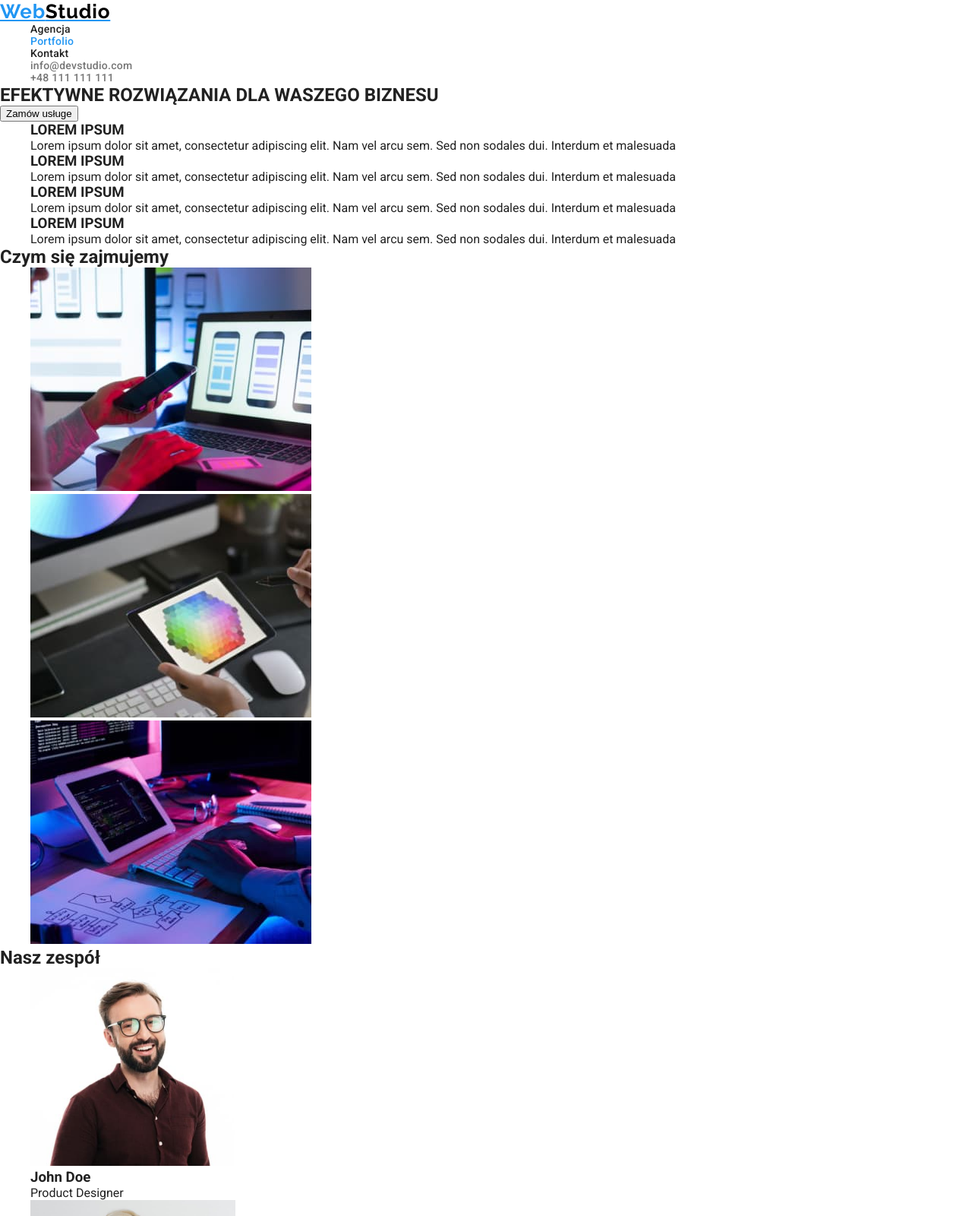
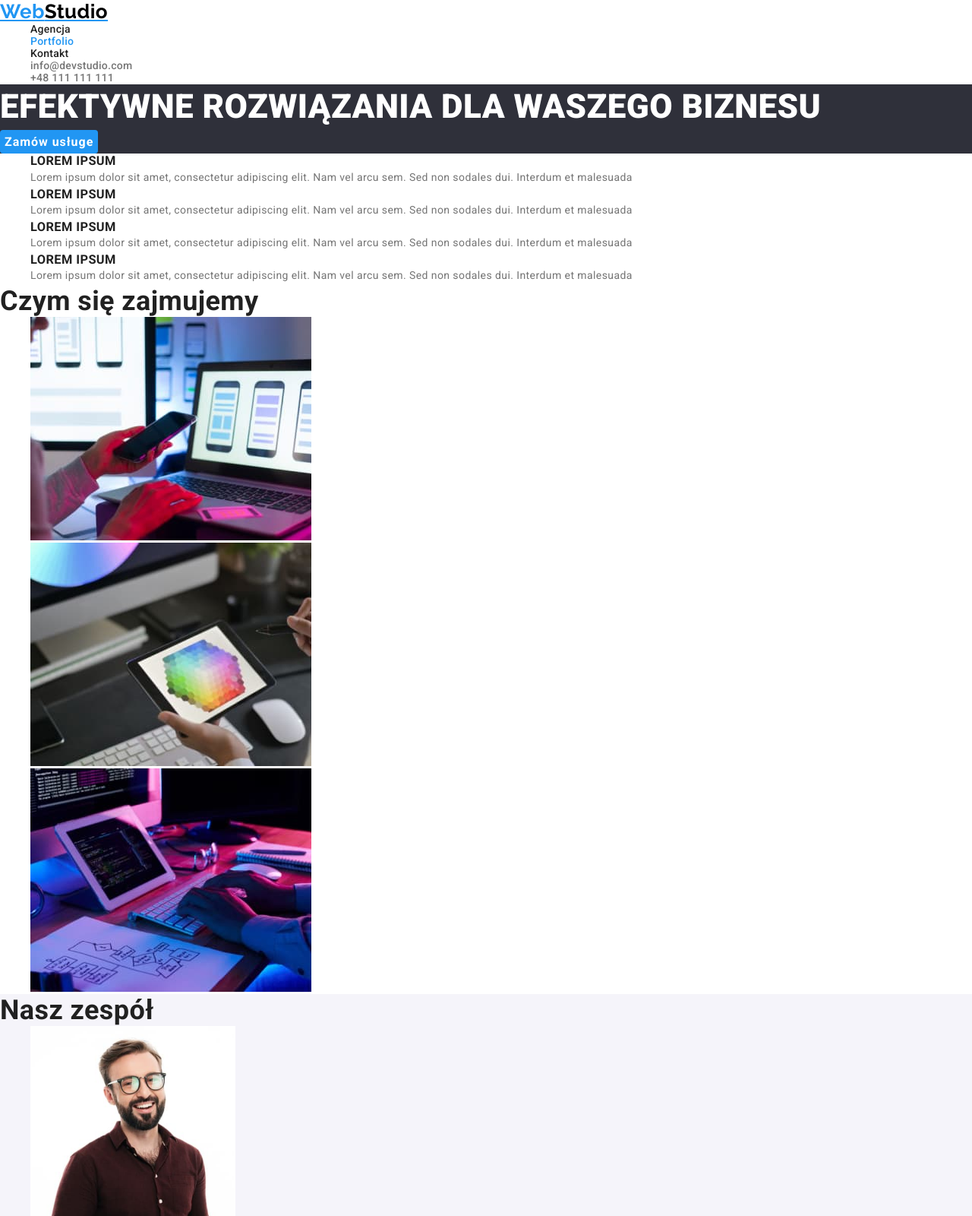
Before and after one commit to tomcek2/goit-markup-hw-02, a plain HTML site: page index.html in a window 1280 px wide. Shown: the top 1600 px of the page at 76% size. Drawn offline with Linux system fonts and the light colour scheme.

Commit message:
poprawki mentora

```diff
--- a/css/style.css
+++ b/css/style.css
@@ -5,7 +5,7 @@
   --brand-tertiary-color: #fff;
   --text-primary-color: #212121;
   --text-light-color: #757575;
-  --light-background-color: #e5e5e5;
+  --light-background-color: #f5f4fa;
   --dark-background-color: #2f303a;
   --brand-font: 'Raleway', sans-serif;
   --main-font: 'Roboto', sans-serif;
@@ -23,8 +23,10 @@ button {
   cursor: pointer;
 }
 body {
-  font-family: var(--main-font), 'Times New Roman', Times, serif;
+  font-family: var(--main-font);
   color: var(--text-primary-color);
+  font-size: 14px;
+  letter-spacing: 0.03em;
 }
 .logo {
   font-family: var(--brand-font);
@@ -32,7 +34,6 @@ body {
   font-weight: 700;
   text-transform: capitalize;
   line-height: 1.19;
-  letter-spacing: 0.03em;
 }
 .brand-main-color {
   color: var(--brand-primary-color);
@@ -43,21 +44,62 @@ body {
 .brand-tertiary-color {
   color: var(--brand-tertiary-color);
 }
-.nav-portfolio,
+.nav,
 .contact-info {
   font-weight: 500;
-  font-size: 14px;
   line-height: 1.14;
   letter-spacing: 0.02em;
 }
-.nav-portfolio a {
+.nav a {
   color: var(--text-primary-color);
 }
 .contact-info a {
   color: var(--text-light-color);
 }
-.buttons-portfolio,
-.special-buttons-portfolio {
+.hero {
+  text-transform: uppercase;
+  font-size: 44px;
+  font-weight: 900;
+  line-height: 1.36;
+  color: var(--brand-tertiary-color);
+}
+.buttons-main {
+  font-family: var(--main-font);
+  font-size: 16px;
+  font-weight: 700;
+  line-height: 1.87;
+  border-radius: 4px;
+  text-align: center;
+  letter-spacing: 0.06em;
+  border: none;
+}
+.paragraphs h3 {
+  text-transform: uppercase;
+  font-weight: 700;
+  line-height: 1.17;
+}
+.paragraphs p {
+  color: var(--text-light-color);
+  line-height: 1.71;
+}
+.section-title {
+  font-weight: 700;
+  font-size: 36px;
+  line-height: 1.17;
+}
+
+.foto-caption h3,
+.foto-caption p {
+  font-size: 16px;
+  line-height: 1.19;
+}
+.foto-caption h3 {
+  font-weight: 500;
+}
+.foto-caption p {
+  color: var(--text-light-color);
+}
+.buttons {
   font-family: var(--main-font);
   font-size: 16px;
   font-weight: 500;
@@ -67,10 +109,10 @@ body {
   letter-spacing: 0.03em;
   border: none;
 }
-.buttons-portfolio {
+.background-light {
   background-color: var(--light-background-color);
 }
-.special-buttons-portfolio {
+.background-special {
   background-color: var(--brand-primary-color);
   color: var(--brand-tertiary-color);
 }
@@ -83,10 +125,10 @@ body {
 .description > p {
   font-size: 16px;
   line-height: 1.87;
-  letter-spacing: 0.03em;
   color: var(--text-light-color);
 }
-footer {
+footer,
+.background-secondary {
   background-color: var(--dark-background-color);
 }
 .address,
@@ -94,7 +136,6 @@ footer {
   font-size: 14px;
   font-style: normal;
   line-height: 1.71;
-  letter-spacing: 0.03em;
   color: var(--brand-tertiary-color);
 }
 .address a {
--- a/index.html
+++ b/index.html
@@ -5,13 +5,13 @@
     <meta http-equiv="X-UA-Compatible" content="IE=edge" />
     <meta name="viewport" content="width=device-width, initial-scale=1.0" />
     <title>Portfolio</title>
-    <link href="/css/style.css" rel="stylesheet" />
     <link rel="preconnect" href="https://fonts.googleapis.com" />
     <link rel="preconnect" href="https://fonts.gstatic.com" crossorigin />
     <link
       href="https://fonts.googleapis.com/css2?family=Raleway:wght@700&family=Roboto:wght@400;500;700;900&display=swap"
       rel="stylesheet"
     />
+    <link href="/css/style.css" rel="stylesheet" />
   </head>
   <body>
     <header>
@@ -20,7 +20,7 @@
         <a class="logo brand-main-color highlight" href="/index.html"
           >web<span class="brand-secondary-color">Studio</span></a
         >
-        <ul class="nav-portfolio">
+        <ul class="nav">
           <li><a class="highlight" href="#">Agencja</a></li>
           <li>
             <a class="highlight" href="/portfolio.html"
@@ -38,12 +38,12 @@
     </header>
     <main>
       <!-- HERO -->
-      <section>
-        <h1>EFEKTYWNE ROZWIĄZANIA DLA WASZEGO BIZNESU</h1>
-        <button type="button">Zamów usługe</button>
+      <section class="background-secondary">
+        <h1 class="hero">EFEKTYWNE ROZWIĄZANIA DLA WASZEGO BIZNESU</h1>
+        <button class="buttons-main background-special" type="button">Zamów usługe</button>
       </section>
       <!-- ARTICLES -->
-      <section>
+      <section class="paragraphs">
         <ul>
           <li>
             <h3>LOREM IPSUM</h3>
@@ -77,7 +77,7 @@
       </section>
       <!-- foto -->
       <section>
-        <h2>Czym się zajmujemy</h2>
+        <h2 class="section-title">Czym się zajmujemy</h2>
         <ul>
           <li>
             <img src="images/tech1.jpg" alt="writing code" width="370" height="294" />
@@ -92,13 +92,13 @@
       </section>
 
       <!-- people -->
-      <section>
-        <h2>Nasz zespół</h2>
+      <section class="background-light">
+        <h2 class="section-title">Nasz zespół</h2>
         <ul>
           <li>
             <figure>
               <img src="images/person1.jpg" alt="guy with glasses" width="270" height="260" />
-              <figcaption>
+              <figcaption class="foto-caption">
                 <h3>John Doe</h3>
                 <p>Product Designer</p>
               </figcaption>
@@ -107,7 +107,7 @@
           <li>
             <figure>
               <img src="images/person2.jpg" alt="gal with glasses" width="270" height="260" />
-              <figcaption>
+              <figcaption class="foto-caption">
                 <h3>John Doe</h3>
                 <p>Frontend Developer</p>
               </figcaption>
@@ -116,7 +116,7 @@
           <li>
             <figure>
               <img src="images/person3.jpg" alt="guy without glasses" width="270" height="260" />
-              <figcaption>
+              <figcaption class="foto-caption">
                 <h3>John Doe</h3>
                 <p>Marketing</p>
               </figcaption>
@@ -125,7 +125,7 @@
           <li>
             <figure>
               <img src="images/person4.jpg" alt="close up of John Doe" width="270" height="260" />
-              <figcaption>
+              <figcaption class="foto-caption">
                 <h3>John Doe</h3>
                 <p>UI Designer</p>
               </figcaption>
@@ -134,7 +134,7 @@
         </ul>
       </section>
     </main>
-    <footer>
+    <footer class="background-secondary">
       <a class="logo brand-main-color highlight" href="/index.html"
         >web<span class="brand-tertiary-color">Studio</span></a
       >
```
Also changed, not shown: portfolio.html (+22 -20 lines), images/port1.jpg (renamed from images/port-1.jpg), images/port2.jpg (renamed from images/port-2.jpg), images/port3.jpg (renamed from images/port-3.jpg), images/port4.jpg (renamed from images/port-4.jpg), images/port5.jpg (renamed from images/port-5.jpg), images/port6.jpg (renamed from images/port-6.jpg), images/port7.jpg (renamed from images/port-7.jpg), images/port8.jpg (renamed from images/port-8.jpg), images/port9.jpg (renamed from images/port-9.jpg).
